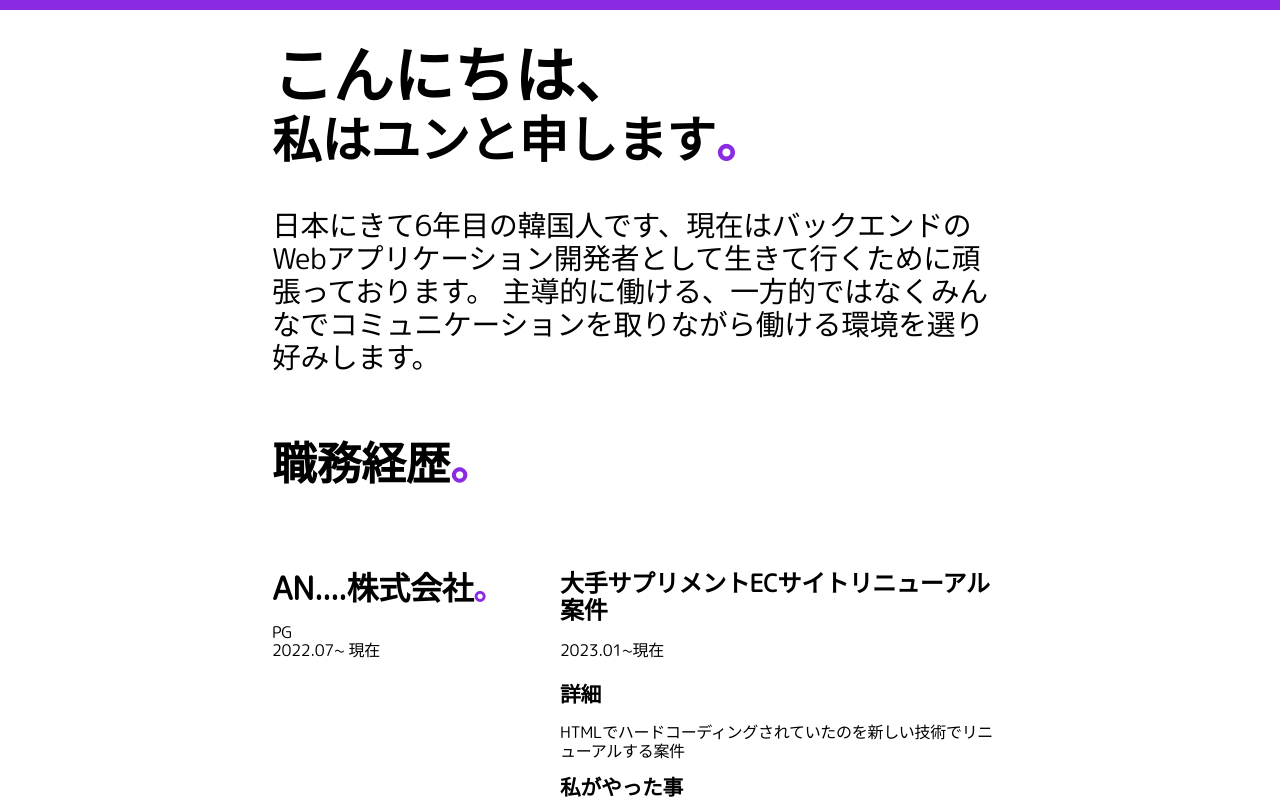
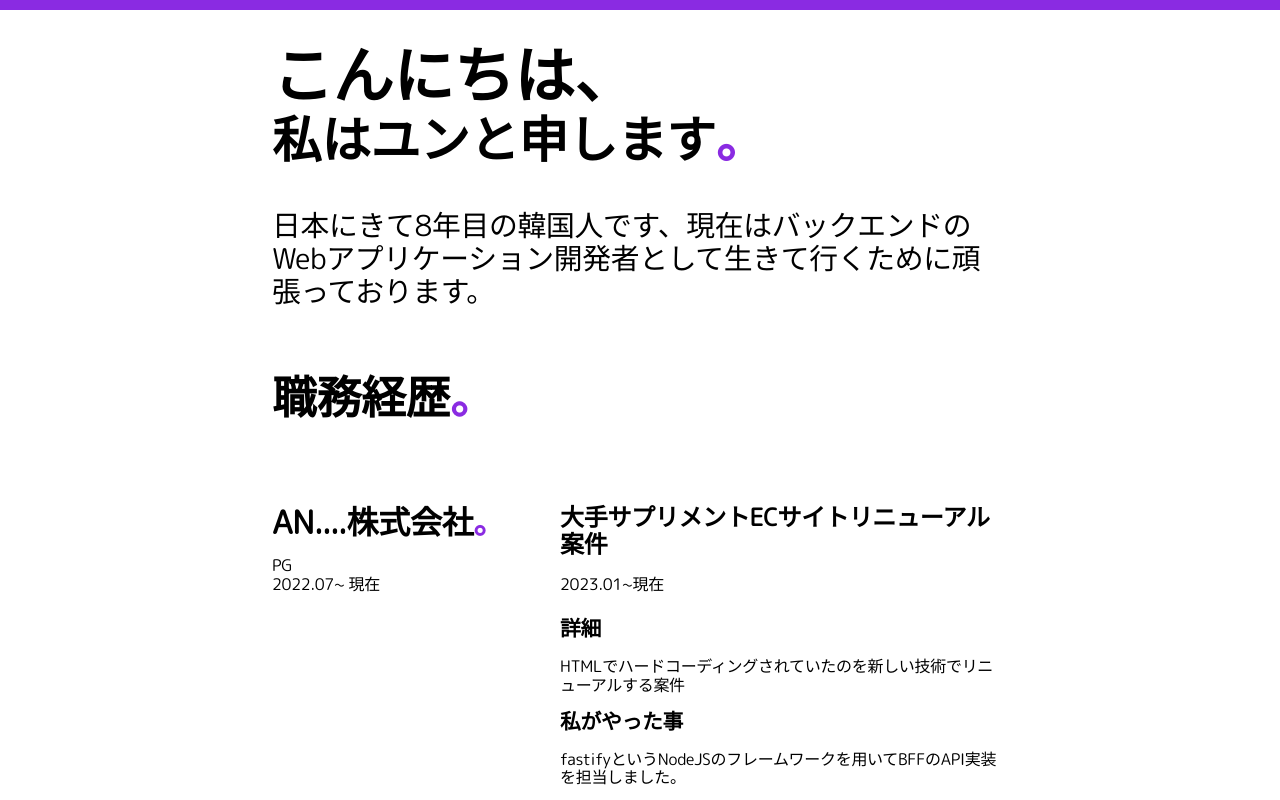
Before and after one commit to falsystack/falsystack.github.io, a React (Create React App) app: page / in a window 1280 px wide. Shown: the top 800 px of the page. Built offline with nearby package versions, Linux system fonts and the light colour scheme.

Commit message:
feat: update profile

```diff
--- a/src/Components/Header.js
+++ b/src/Components/Header.js
@@ -32,8 +32,8 @@ const Header = () => {
       <HeaderContainer>
           <Hello>こんにちは、<br/></Hello>
           <Greet>私はユンと申します<Period>。</Period></Greet>
-          <Intro>日本にきて6年目の韓国人です、現在はバックエンドのWebアプリケーション開発者として生きて行くために頑張っております。
-              主導的に働ける、一方的ではなくみんなでコミュニケーションを取りながら働ける環境を選り好みします。</Intro>
+          <Intro>日本にきて8年目の韓国人です、現在はバックエンドのWebアプリケーション開発者として生きて行くために頑張っております。
+          </Intro>
       </HeaderContainer>
   );
 }
```
